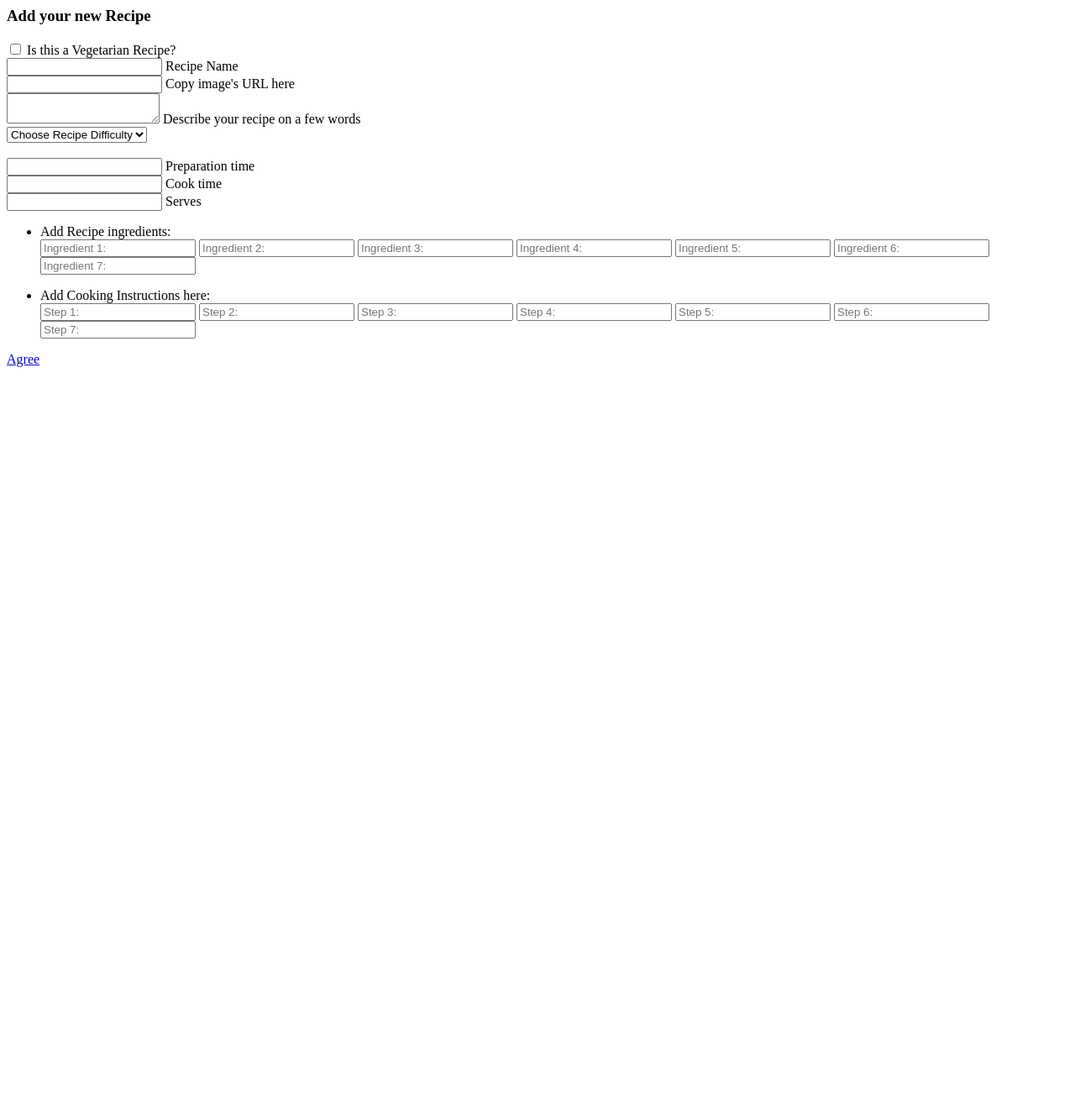
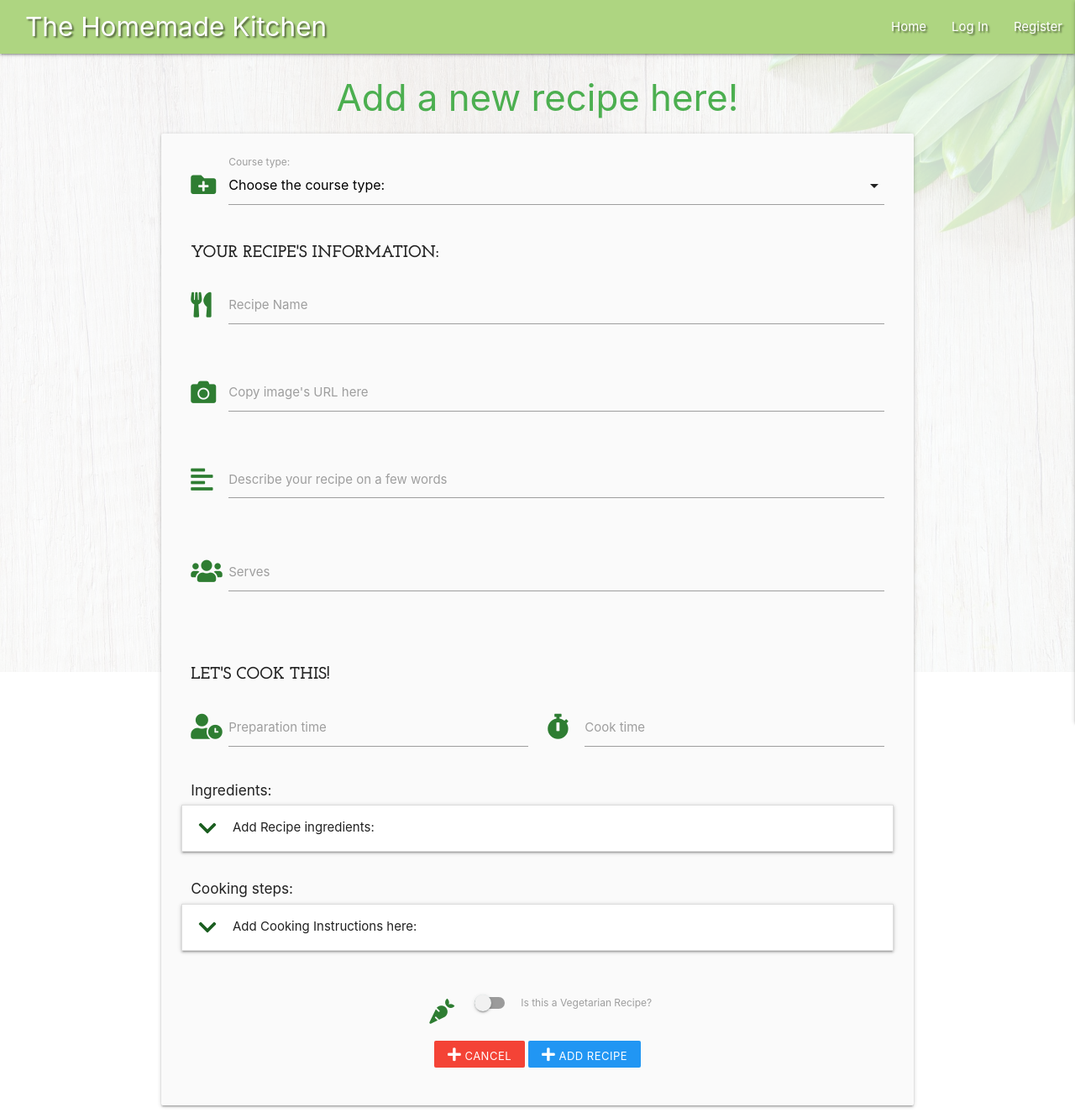
Before and after one commit to maialenz/CookBook, a Flask app: page /add_recipe in a window 1280 px wide. Shown: the whole page at 84% size. Before the commit the page ends 437 px from the top, so only its background shows below. Run offline with Flask 2, Linux system fonts and the light colour scheme; some libraries are stand-ins or nearby versions; some web fonts are replaced.

Commit message:
replace modal, add select for course_type

```diff
--- a/templates/add_recipe.html
+++ b/templates/add_recipe.html
@@ -1,30 +1,28 @@
-<!--Materialize modal for the user to add a new recipe. Linked to recipes.html-->
-{% block modal %}
+{% extends "base.html" %}
+{% block content %}
 
- <!-- Modal Structure -->
- <div id="add_recipe_modal" class="modal">
-    <div class="modal-content modal-fixed-footer">
-        <h3 class="green-text text darken-2 center-align">Add your new Recipe</h3>
-        <div class="row">
-            <form class="col s12" method="POST" action="">
+    <h3 class="green-text darken-1 center-align">Add a new recipe here!</h3>
+
+    <div class="row card-panel grey lighten-5">
+
+        <form class="col s12" method="POST" action="{{ url_for('add_recipe') }}">
 
             <!--Course Type Selector-->
-
-                <!--Vegeratian Switch -->
             <div class="row">
-                    <div class="input-field col s12 l6">
-                        <div class="switch">
-                            <i class="fas fa-carrot prefix green-text text-darken-3"></i>
-                            <label for="vegetarian">
-                                <input type="checkbox" id="vegetarian" name="vegetarian">
-                                <span class="lever"></span>
-                                Is this a Vegetarian Recipe?
-                            </label>
-                        </div>
+                <div class="input-field col s12">
+                    <i class="fas fa-folder-plus prefix green-text text-darken-3"></i>
+                    <select id="course_type" name="course_type" class="validate" required>
+                    <option value="" disabled selected>Choose the course type:</option>
+                    {% for course in courses %}
+                        <option value="{{ course.course_type }}">{{ course.course_type }}</option>
+                    {% endfor %}
+                    </select>
+                    <label for="course-type">Course type:</label>
                 </div>
             </div>
 
             <!-- Recipe Information-->
+            <h4>Your Recipe's Information:</h4>
 
             <!--Recipe name-->
             <div class="row">
@@ -55,32 +53,27 @@
                 </div>
             </div>
 
-                <!--Recipe dificulty-->
+            <!--Servings-->
             <div class="row">
-
                 <div class="input-field col s12">
-                    <i class="fas fa-chevron-down prefix green-text text-darken-4"></i>
-                    <select id="difficulty" name="difficulty" required>
-                        <option value="" disabled selected><i class="fas fa-chevron-down prefix green-text text-darken-4"></i>Choose Recipe Difficulty</option>
-                        <option value="1">Easy</option>
-                        <option value="2">Moderate</option>
-                        <option value="3">Master Chef</option>
-                    </select>
-                    <label for="difficulty"></label>
+                    <i class="fas fa-users prefix green-text text-darken-3"></i>
+                    <input id="serves" name="serves" type="number" maxlength="15" class="validate" required>
+                    <label for="serves">Serves</label>
                 </div>
             </div>
 
             <br>
 
             <!--Recipe Instructions-->
+            <h4>Let's cook this!</h4>
+
+            <div class="row">
                 <!--Prep time-->
-            <div class="row">
                 <div class="input-field col s6">
                     <i class="fas fa-user-clock prefix green-text text-darken-3"></i>
                     <input id="prep_time" name="prep_time" type="text" maxlength="15" class="validate" required>
                     <label for="prep_time">Preparation time</label>
                 </div>
-
 
                 <!--Cooking time-->
                 <div class="input-field col s6">
@@ -90,20 +83,15 @@
                 </div>
             </div>
 
-            <!--Servings-->
-            <div class="row">
-                <div class="input-field col s12">
-                    <i class="fas fa-users prefix green-text text-darken-3"></i>
-                    <input id="serves" name="serves" type="number" maxlength="15" class="validate" required>
-                    <label for="serves">Serves</label>
-                </div>
-            </div>
-
+            <h6>Ingredients:</h6>
             <!--Ingredients-->
             <div class="row">
                 <ul class="collapsible">
                     <li>
-                        <div class="collapsible-header prefix"><i class="fas fa-chevron-down prefix green-text text-darken-4"></i>Add Recipe ingredients:</div>
+                        <div class="collapsible-header prefix">
+                            <i class="fas fa-chevron-down prefix green-text text-darken-4"></i>
+                            Add Recipe ingredients:
+                        </div>
                         <div class="collapsible-body">
                             <span>
                                 <input id="ingredient_1" name="ingredient_1" type="text" class="validate" placeholder="Ingredient 1:" required>
@@ -127,11 +115,14 @@
             </div>
 
             <!--Cooking steps-->
-
+            <h6>Cooking steps:</h6>
             <div class="row">
                 <ul class="collapsible">
                     <li>
-                        <div class="collapsible-header prefix"><i class="fas fa-chevron-down prefix green-text text-darken-4"></i>Add Cooking Instructions here:</div>
+                        <div class="collapsible-header prefix">
+                            <i class="fas fa-chevron-down prefix green-text text-darken-4"></i>
+                            Add Cooking Instructions here:
+                        </div>
                         <div class="collapsible-body">
                             <span>
                                 <input id="method_1" name="method_1" type="text" class="validate" placeholder="Step 1:" required>
@@ -154,15 +145,27 @@
                 </ul>
             </div>
 
+            <!--Vegeratian Switch -->
+            <div class="row">
+                <div class="input-field center-align col s12">
+                    <div class="switch">
+                        <i class="fas fa-carrot prefix green-text text-darken-3"></i>
+                        <label for="vegetarian">
+                            <input type="checkbox" id="vegetarian" name="vegetarian">
+                            <span class="lever"></span>
+                            Is this a Vegetarian Recipe?
+                        </label>
                     </div>
-        <div class="modal-footer modal-fixed-footer">
-            <a href="{{ url_for('add_recipe') }}" class="center-align modal-close waves-effect waves-green btn-small">Agree</a>
                 </div>
+            </div>
+
+
+            <!--cancel or add btns to add recipe to db and show recipe on main page for all users to see-->
+            <div class="row center-align">
+                <a class="red btn-small hvr-grow center-align"><i class="fas fa-plus"></i> Cancel</a>
+                <a class="blue btn-small hvr-grow center-align"><i class="fas fa-plus"></i> Add Recipe</a>
             </div>
         </form>
     </div>
 
-
-
-
 {% endblock %}
```
Lines whose indentation alone changed are shown as unchanged.
